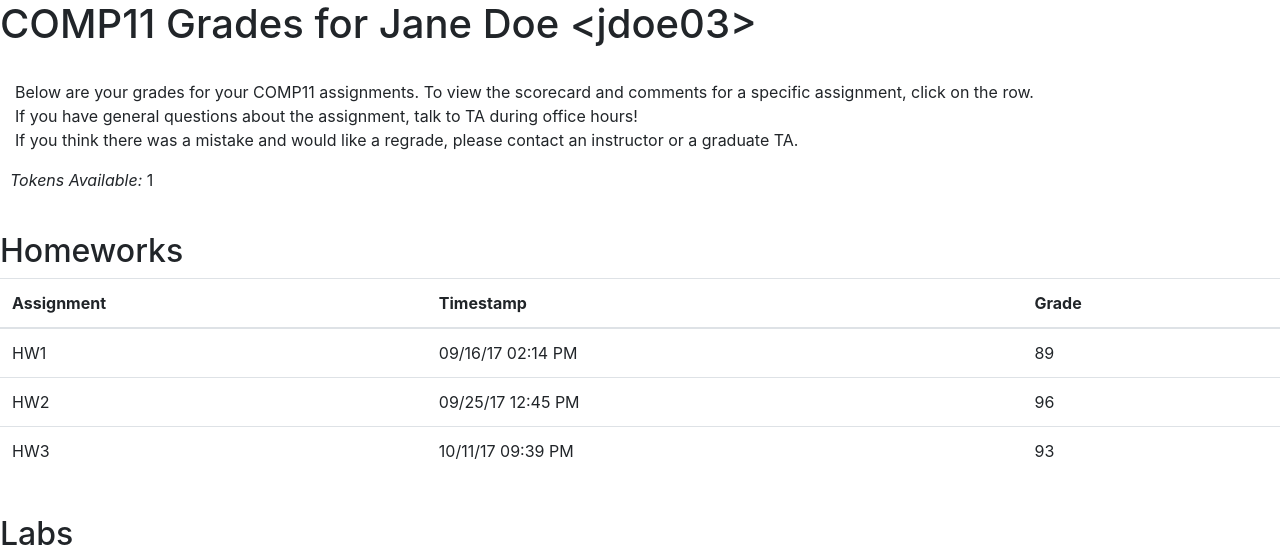
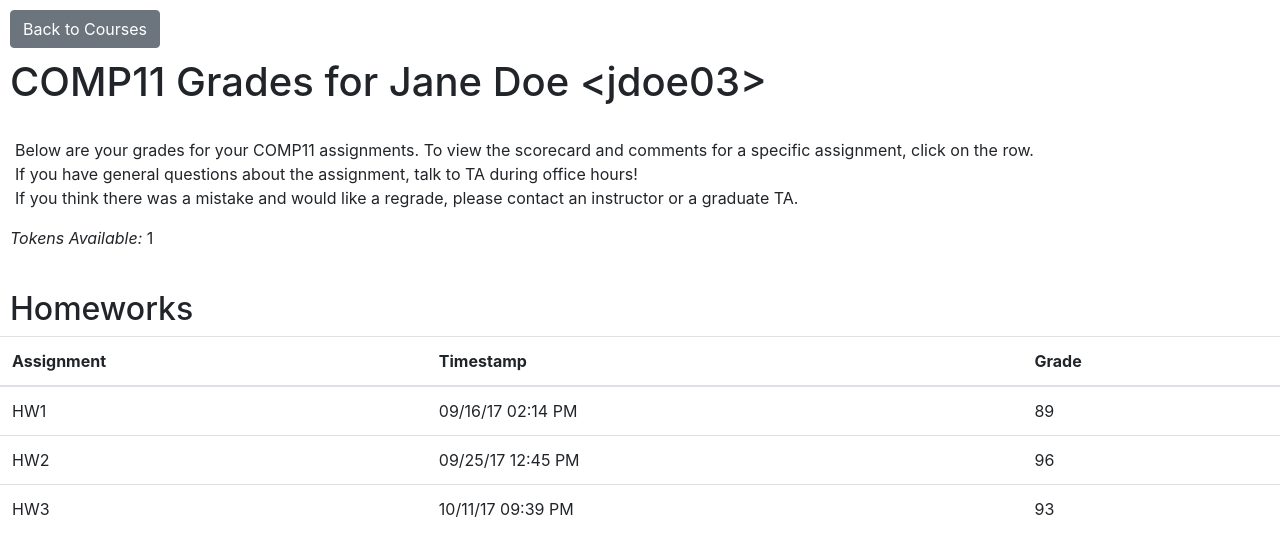
Before and after one commit to duci9y/jumbograde, a Django app: a page that uses core/jinja2/core/table.html.j2 in a window 1280 px wide. Shown: the top 552 px of the page. Run offline with Django 3.2, Linux system fonts and the light colour scheme; parts of the project's set-up code (start-up, migrations or seed data) failed here and were passed over; some libraries are stand-ins or nearby versions.

Commit message:
add back to courses button

```diff
--- a/core/jinja2/core/table.html.j2
+++ b/core/jinja2/core/table.html.j2
@@ -19,6 +19,8 @@
   </head>
   <body>
     {% block body %}
+    <button type="button" class="btn btn-secondary" id="to_courses">Back to Courses</button>
+    <br>
     <h1>COMP11 Grades for Jane Doe &lt;jdoe03&gt;</h1>
     <br>
     <p>
--- a/core/static/core/table.css
+++ b/core/static/core/table.css
@@ -7,8 +7,6 @@ p {
     padding-left: 10px;
 }
 
-
-/*
 h1 {
     padding-left: 10px;
 }
@@ -16,4 +14,9 @@ h1 {
 h2 {
     padding-left: 10px;
 }
-*/
+
+.btn-secondary {
+    margin-top: 10px;
+    margin-bottom: 10px;
+    margin-left: 10px;
+}
--- a/core/static/core/table.js
+++ b/core/static/core/table.js
@@ -2,3 +2,7 @@ $('.table > tbody > tr').click(function() {
     var id = $(this).find('td:eq(0)').text();
     location.href = id;
 });
+
+$('#to_courses' ).click(function() {
+    location.href = '../';
+});
```
